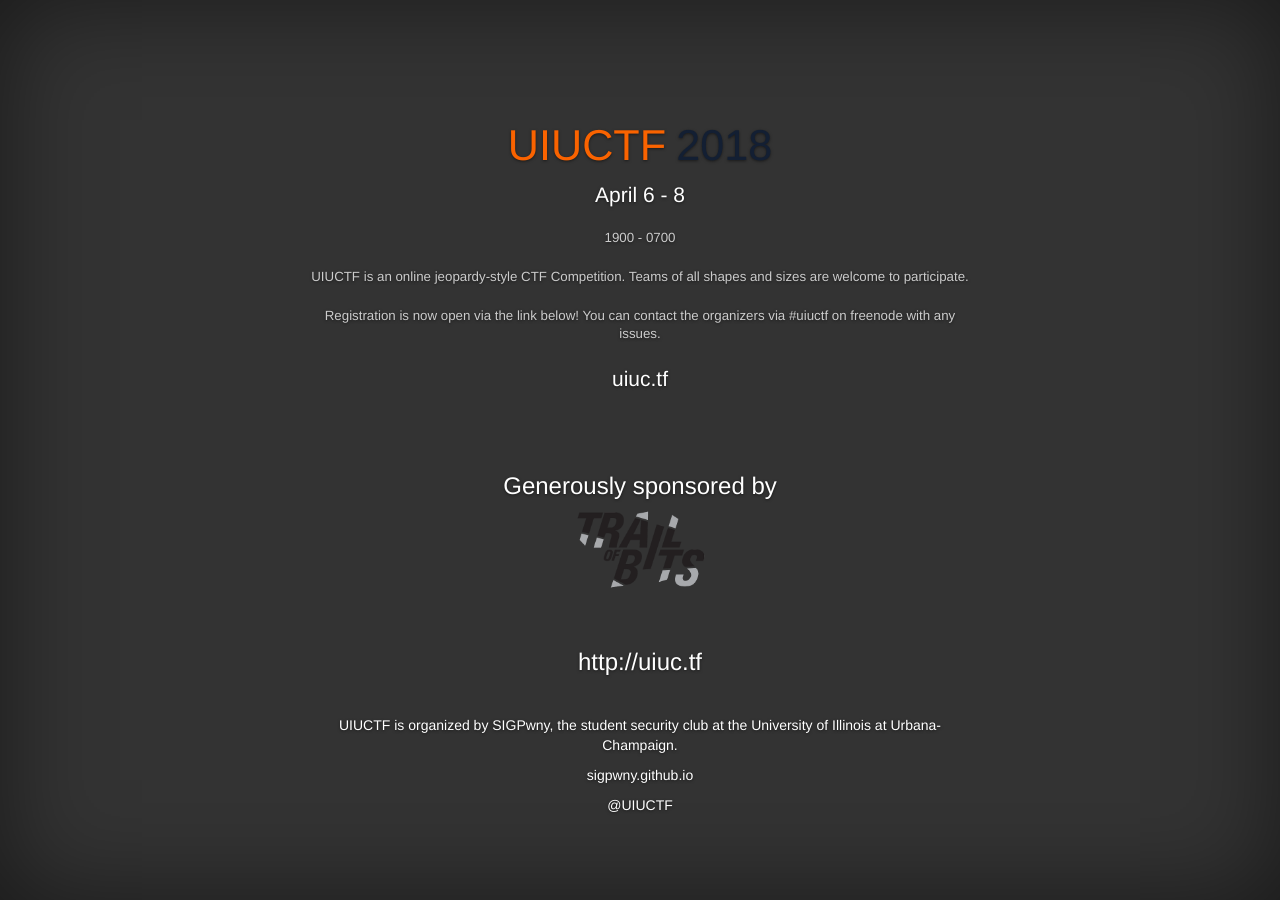
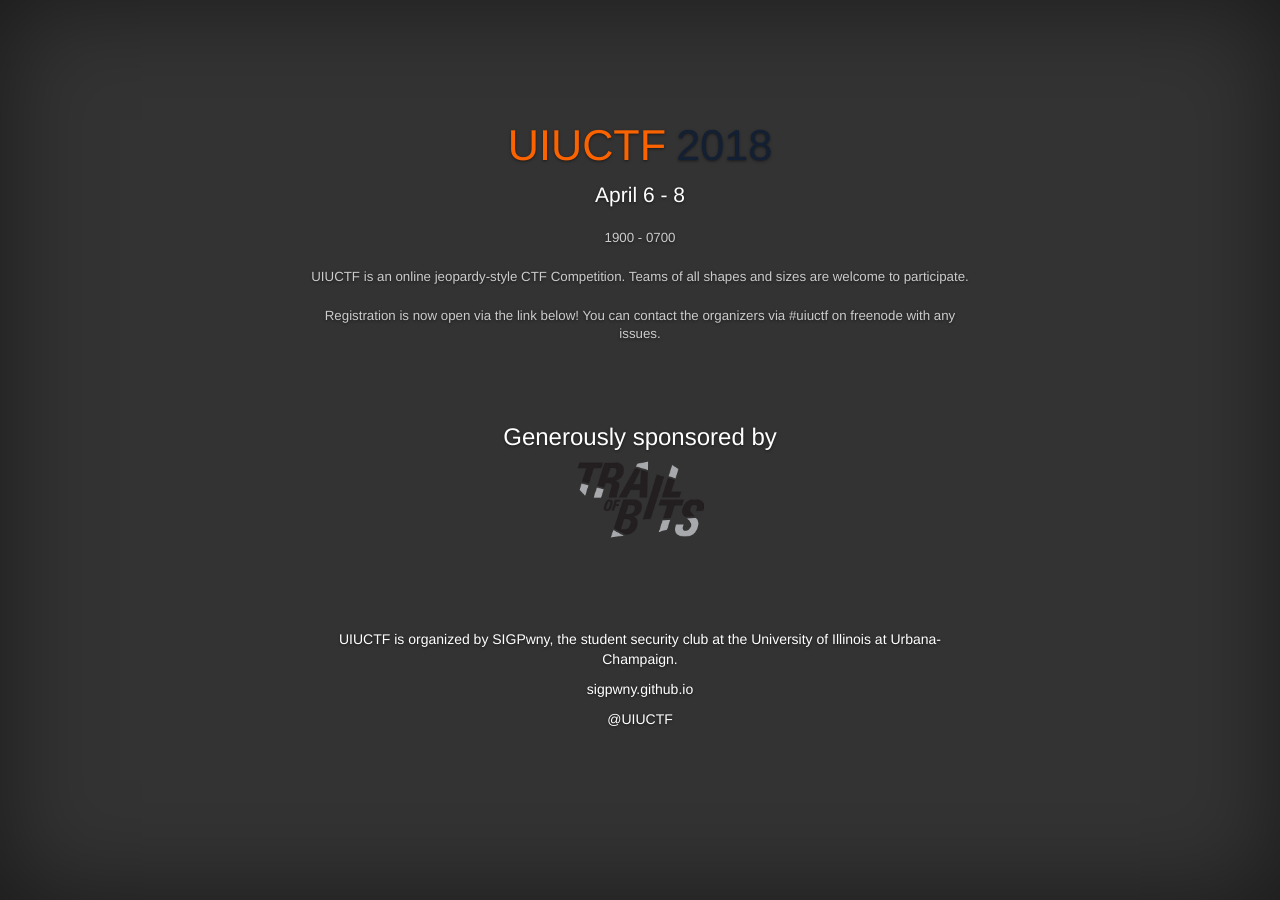
Before and after one commit to sigpwny/sigpwny.github.io-archive, a Jekyll site: the page built from ctf.html, in a window 1280 px wide. Built offline with Jekyll 4.4.1, drawn with Linux system fonts in a browser that asks for light colours.

Commit message:
automated

```diff
--- a/ctf.html
+++ b/ctf.html
@@ -20,7 +20,7 @@
         <p class="lead lesser">1900 - 0700</p>
         <p class="lead lesser">UIUCTF is an online jeopardy-style CTF Competition. Teams of all shapes and sizes are welcome to participate.</p>
         <p class="lead lesser">Registration is now open via the link below! You can contact the organizers via #uiuctf on freenode with any issues.</p>
-        <p class="lead"><a href="http://uiuc.tf">uiuc.tf</a></p>
+        <!-- <p class="lead"><a href="http://uiuc.tf">uiuc.tf</a></p> -->
       </div>
       <br />
       <br />
@@ -33,6 +33,7 @@
       <br />
       <div class="inner cover">
         <h3 class="cover-heading" id="countdown"></h3>
+		<!--
         <script>
         var countDownDate = new Date("Apr 6, 2018 19:00:00 GMT-0500").getTime();
 
@@ -53,6 +54,7 @@
           }
         }, 1000);
         </script>
+		-->
       </div>
 
       <div>
```
